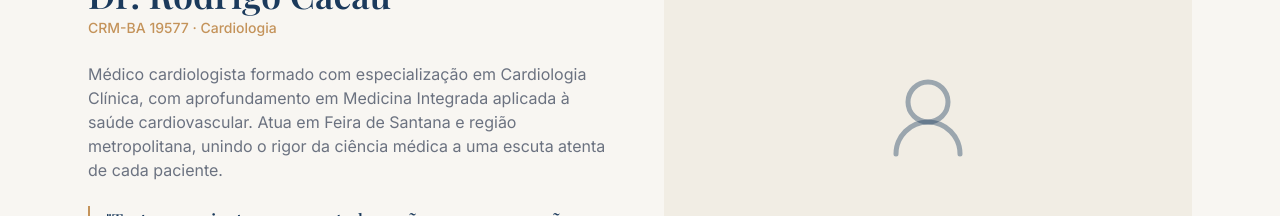
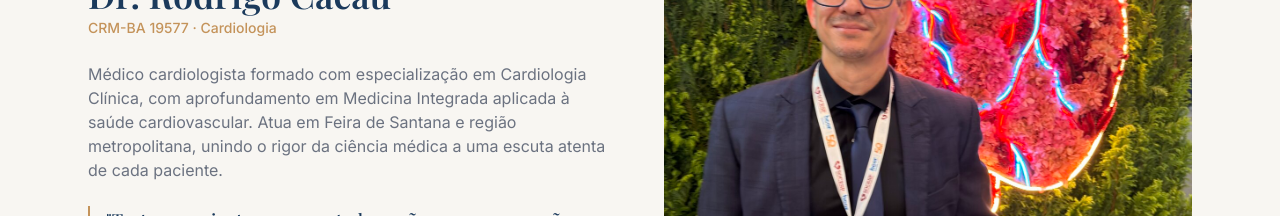
Before and after one commit to drcacau/dr-rodrigo-cacau-site, a React (Vite) app: page /quem-somos in a window 1280 px wide. Shown: the part 369-585 px from the top of the page. Built offline with nearby package versions, Linux system fonts and the light colour scheme; no server answers.

Commit message:
feat: adiciona foto do Dr. Rodrigo na seção Biografia
Foto de congresso médico (SOCESP), com fundo temático de coração.

Co-Authored-By: Claude Sonnet 5 <noreply@anthropic.com>

```diff
--- a/src/components/quem-somos/BiografiaSection.tsx
+++ b/src/components/quem-somos/BiografiaSection.tsx
@@ -1,11 +1,13 @@
-import { UserRound } from 'lucide-react'
-
 export function BiografiaSection() {
   return (
     <section className="bg-background">
       <div className="mx-auto grid max-w-6xl items-center gap-12 px-6 py-20 lg:grid-cols-2">
-        <div className="flex aspect-4/5 items-center justify-center rounded-2xl bg-secondary lg:order-1">
-          <UserRound className="size-24 text-primary/40" strokeWidth={1.25} />
+        <div className="aspect-4/5 overflow-hidden rounded-2xl bg-secondary lg:order-1">
+          <img
+            src="/images/dr-rodrigo-biografia.jpg"
+            alt="Dr. Rodrigo Cacau"
+            className="size-full object-cover"
+          />
         </div>
 
         <div>
```
Also changed, not shown: public/images/dr-rodrigo-biografia.jpg (added).
